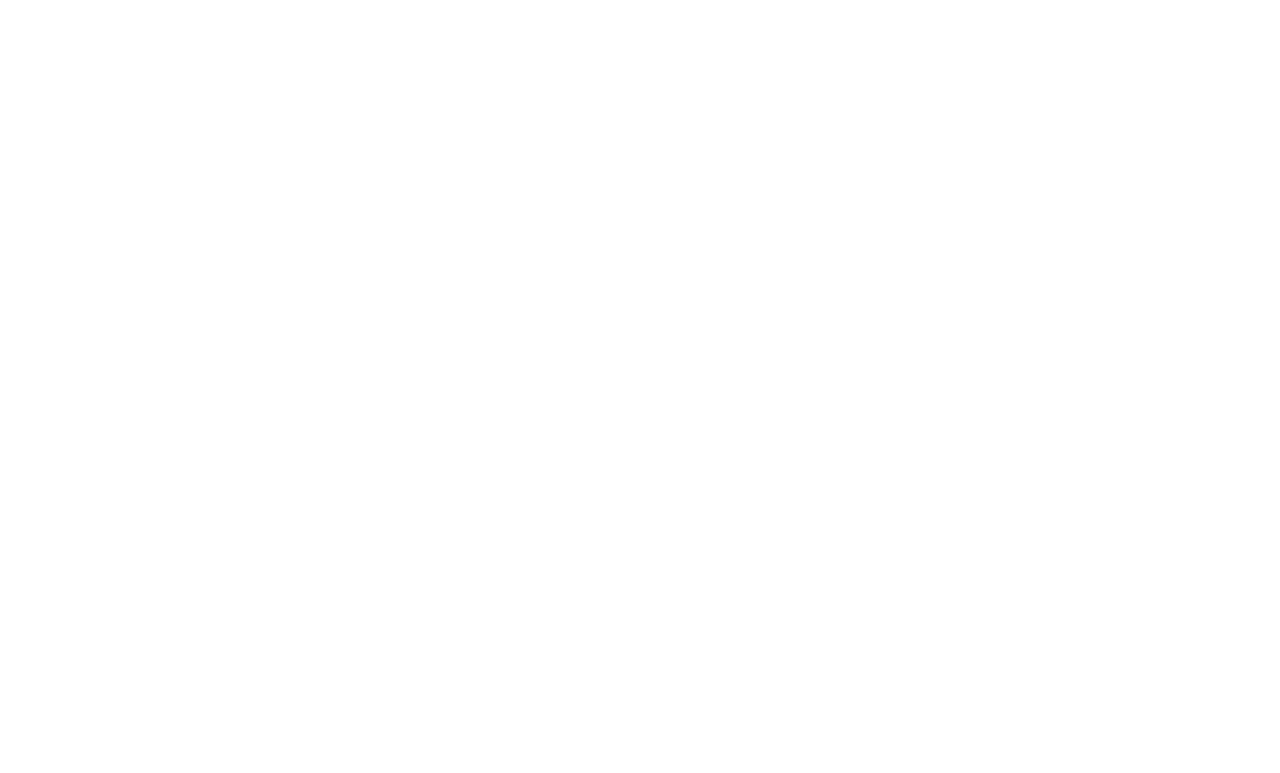
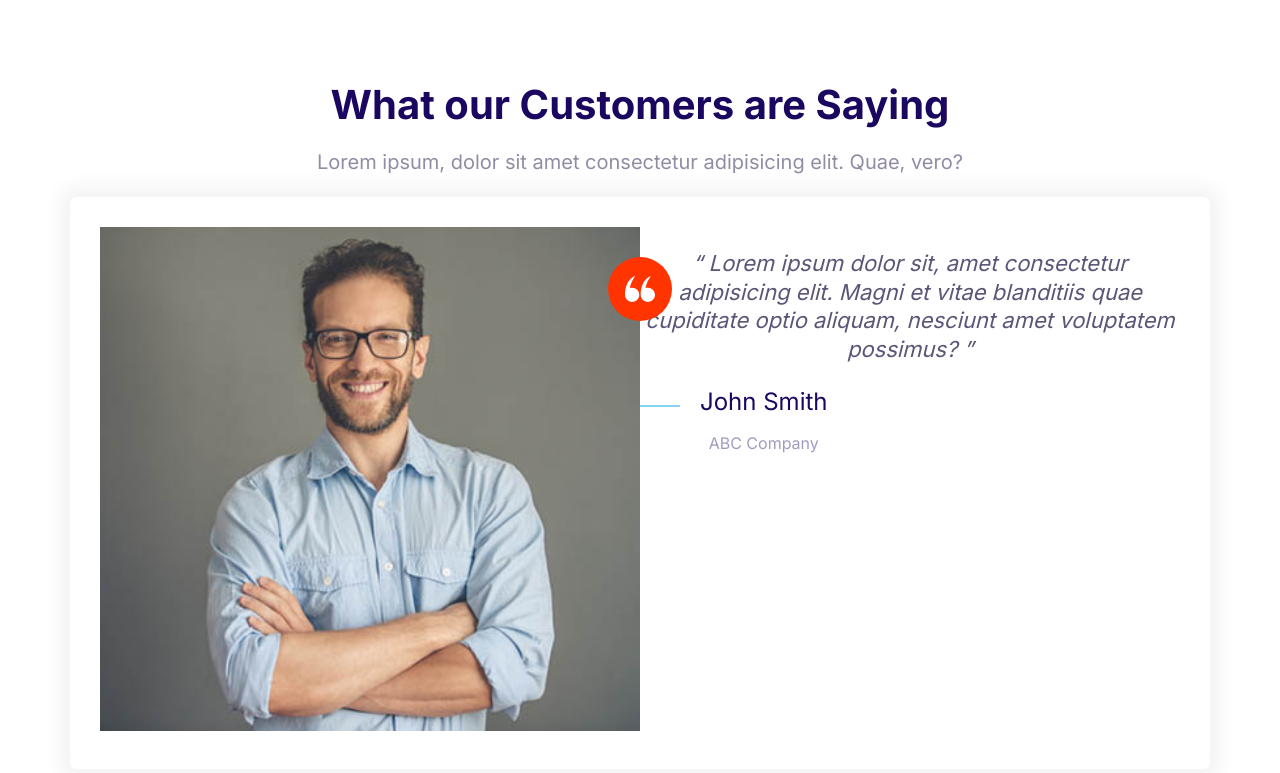
Before and after one commit to anu1605/html-and-css-project, a plain HTML site: page index.html in a window 1280 px wide. Drawn offline with nearby package versions, Linux system fonts and the light colour scheme.

Commit message:
testimonial__block

```diff
--- a/index.html
+++ b/index.html
@@ -16,6 +16,51 @@
     />
   </head>
   <body>
+    <section class="block">
+      <header class="block__header">
+        <h2>What our Customers are Saying</h2>
+        <p>
+          Lorem ipsum, dolor sit amet consectetur adipisicing elit. Quae, vero?
+        </p>
+        <div class="container">
+          <div class="card testimonial">
+            <div class="grid grid--1x2">
+              <div class="testimonial__image">
+                <img src="/images/testimonial.jpg" alt="" />
+                <span class="icon-container icon-container--accent">
+                  <svg class="icon icon--white icon--small">
+                    <use xlink:href="images/sprite.svg#quotes"></use>
+                  </svg>
+                </span>
+              </div>
+              <div>
+                <blockquote class="quote">
+                  <p class="quote__text">
+                    Lorem ipsum dolor sit, amet consectetur adipisicing elit.
+                    Magni et vitae blanditiis quae cupiditate optio aliquam,
+                    nesciunt amet voluptatem possimus?
+                  </p>
+                  <footer>
+                    <div class="media">
+                      <div class="media__image">
+                        <svg class="icon icon--primary quote__line">
+                          <use xlink:href="images/sprite.svg#line"></use>
+                        </svg>
+                      </div>
+                      <div class="media__body">
+                        <h3 class="media__title quote__author">John Smith</h3>
+                        <p class="quote__organization">ABC Company</p>
+                      </div>
+                    </div>
+                  </footer>
+                </blockquote>
+              </div>
+            </div>
+          </div>
+        </div>
+      </header>
+    </section>
+
     <script src="/js/main.js"></script>
   </body>
 </html>
```
Also changed, not shown: components/testimonial__block.html (added, +42 -0 lines).
